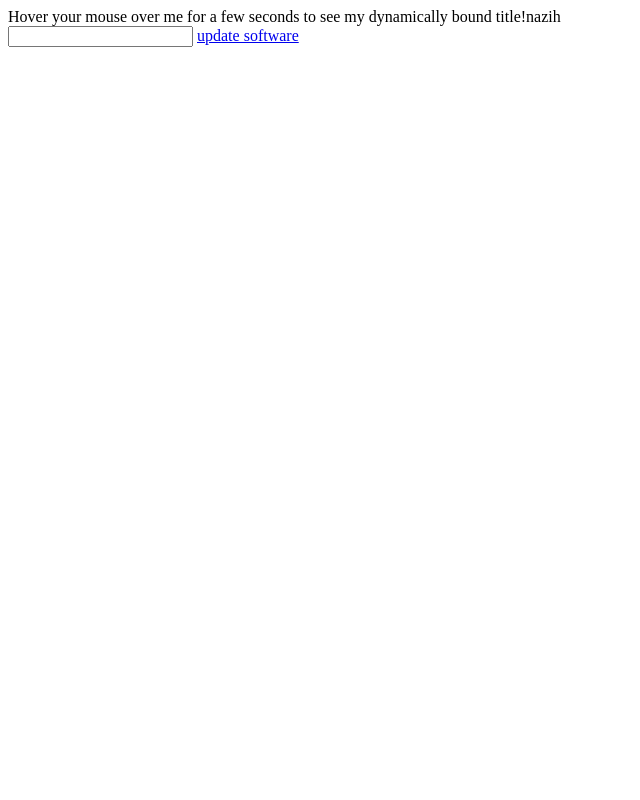
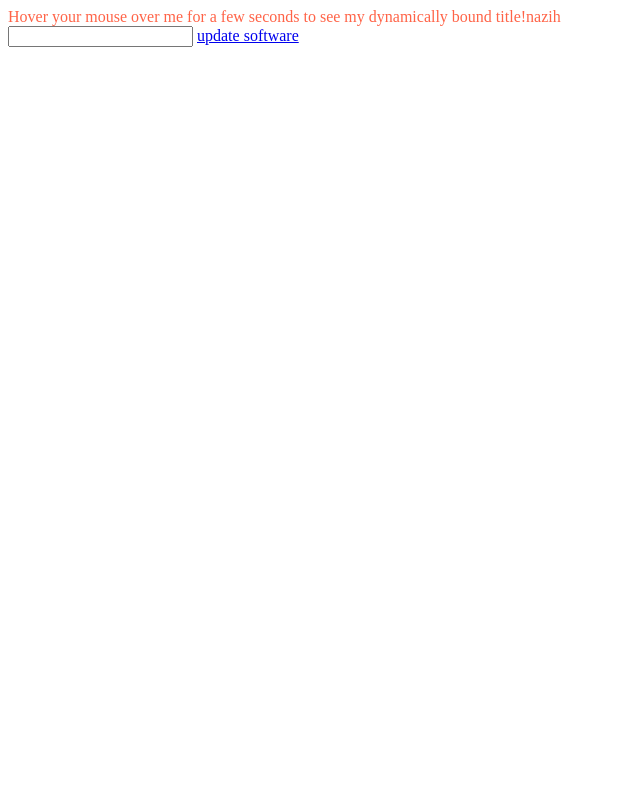
Before and after one commit to nazihahmed/PipeManage-Server, a Flask app: page / in a window 1280 px wide. Shown: the whole page, without its empty margins (0-640 px from the left). Run offline with Flask 2, Linux system fonts and the light colour scheme; some libraries are stand-ins or nearby versions.

Commit message:
static check

```diff
--- a/static/style.css
+++ b/static/style.css
@@ -1,3 +1,3 @@
 body {
-
+    color: tomato;
 }
```
